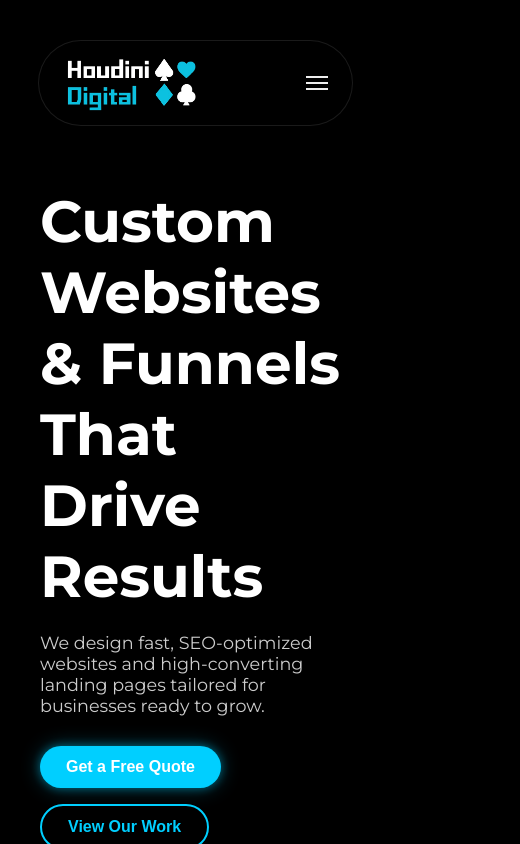
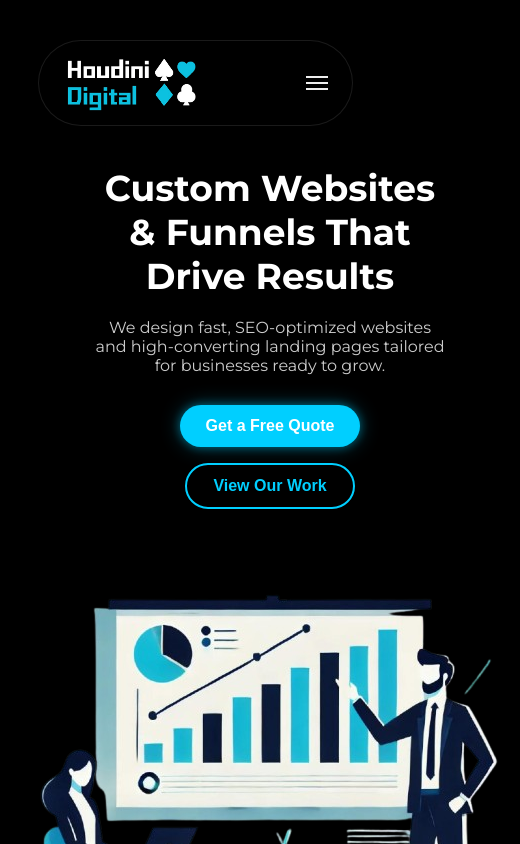
Before and after one commit to KamalLalloo/houdini-digital-website, a Next.js app: page / in a window 390 px wide. Shown: the top 844 px of the page, 520 px wide, since content can reach past the window. Built offline with nearby package versions, Linux system fonts and the light colour scheme.

Commit message:
hero responsiveness

```diff
--- a/src/app/Hero.module.css
+++ b/src/app/Hero.module.css
@@ -75,3 +75,33 @@
   background: #00cfff;
   color: white;
 }
+
+@media (max-width: 768px) {
+  .hero {
+    flex-direction: column;
+    padding: 40px 20px;
+    text-align: center;
+    gap: 30px;
+  }
+
+  .left,
+  .right {
+    flex: 1 1 100%;
+    min-width: unset;
+  }
+
+  .left h1 {
+    font-size: 36px;
+  }
+
+  .left p {
+    font-size: 1rem;
+    max-width: 100%;
+    margin-left: auto;
+    margin-right: auto;
+  }
+
+  .buttons {
+    justify-content: center;
+  }
+}
```
